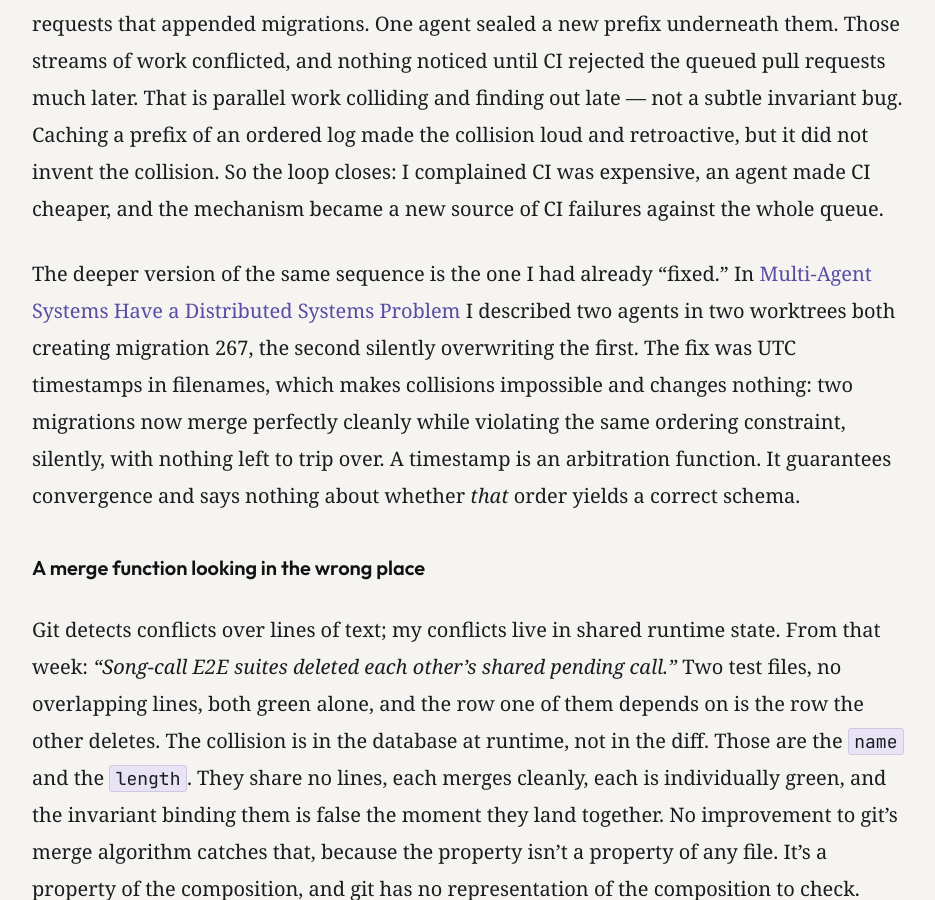
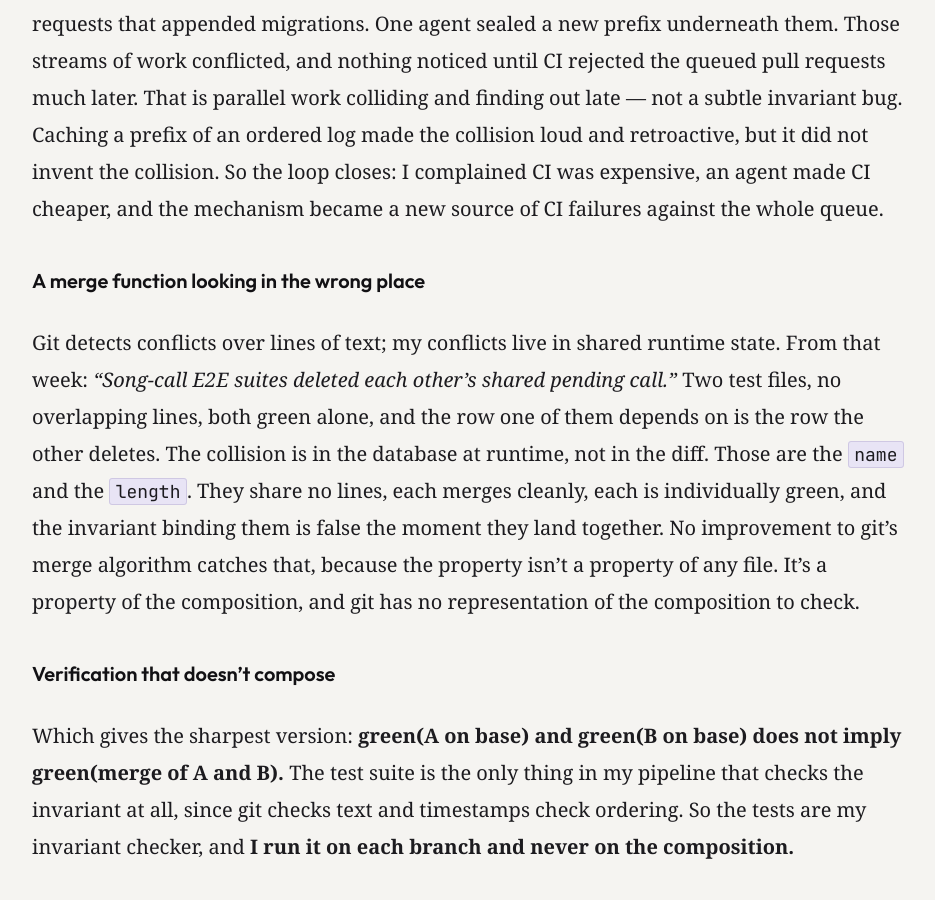
Before and after one commit to cmeiklejohn/cmeiklejohn.github.io, a Jekyll site: the page built from _posts/2026-07-26-one-writer.markdown, in a window 1280 px wide and 900 px high, scrolled down 6331 px. Shown: the whole window, without its empty margins (172-1107 px from the left). Built offline with Jekyll 4.4.1, drawn with Linux system fonts in a browser that asks for light colours; some web fonts are replaced.

Commit message:
Drop the timestamp arbitration digression from the seal section
That point is covered later when the post weighs total order against a dependency graph; keeping it here re-elevated an ordinary parallel-work failure. Retitle the section to match.

Co-authored-by: Christopher S. Meiklejohn <christopher.meiklejohn@gmail.com>

```diff
--- a/_posts/2026-07-26-one-writer.markdown
+++ b/_posts/2026-07-26-one-writer.markdown
@@ -84,8 +84,6 @@ This project has 1,388 migrations, and rebuilding a test database from all of th
 Fifty-four minutes later the first pull request failed, because its migration no longer sorted after the newly frozen prefix. Then another. By late morning a single incident covers four at once: *"Four queued PRs carried migrations older than the sealed CI baseline suffix."*
 
 The diagnosis is ordinary, and a critic will say so. Other agents had already opened pull requests that appended migrations. One agent sealed a new prefix underneath them. Those streams of work conflicted, and nothing noticed until CI rejected the queued pull requests much later. That is parallel work colliding and finding out late — not a subtle invariant bug. Caching a prefix of an ordered log made the collision loud and retroactive, but it did not invent the collision. So the loop closes: I complained CI was expensive, an agent made CI cheaper, and the mechanism became a new source of CI failures against the whole queue.
-
-The deeper version of the same sequence is the one I had already "fixed." In [Multi-Agent Systems Have a Distributed Systems Problem]({% post_url 2026-03-30-multi-agent-systems-have-a-distributed-systems-problem %}) I described two agents in two worktrees both creating migration 267, the second silently overwriting the first. The fix was UTC timestamps in filenames, which makes collisions impossible and changes nothing: two migrations now merge perfectly cleanly while violating the same ordering constraint, silently, with nothing left to trip over. A timestamp is an arbitration function. It guarantees convergence and says nothing about whether *that* order yields a correct schema.
 
 ### A merge function looking in the wrong place
 
```
